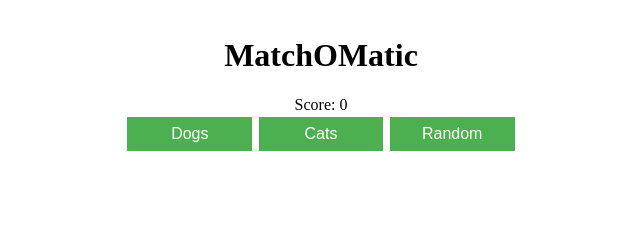
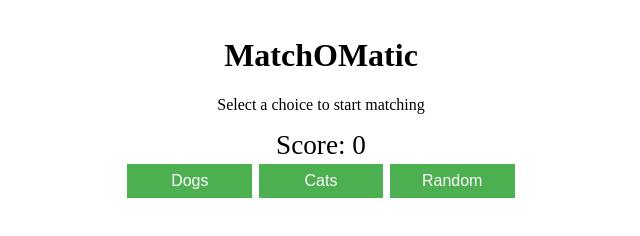
Before and after one commit to Amber-Robeck/matchOmatic, a plain HTML site: page index.html in a window 1280 px wide. Shown: the whole page, without its empty margins (319-959 px from the left). Drawn offline with Linux system fonts and the light colour scheme.

Commit message:
Added more stylings to the score and cards

```diff
--- a/assets/css/style.css
+++ b/assets/css/style.css
@@ -1,3 +1,4 @@
+/* beginning off header stylings */
 #header {
     padding: .5rem;
     text-align: center;
@@ -14,27 +15,37 @@ button {
     width: 10%;
 }
 
+#message {
+    font-weight: 500;
+}
+
+#score {
+    font-size: 1.7rem;
+}
+
+/* end of header stylings */
+
 #grid {
-    /* width: 400px;
-    height: 400px;
-    display: flex;
-    flex-wrap: wrap; */
     max-width: 1000px;
     display: grid;
     grid-template-columns: repeat(auto-fill, minmax(200px, 1fr));
     grid-gap: 0.5rem;
     grid-auto-rows: minmax(100px, auto);
-    /* justify-content: center; */
     margin: auto;
+    justify-content: center;
 }
 
 .card {
     width: 200px;
     height: 200px;
+    margin: auto;
 
 }
 
+/* class for when player wins */
 .winner {
     font-size: 3rem;
+    width: 50%;
+    margin: auto;
     background-color: lightgrey;
 }
--- a/assets/js/index.js
+++ b/assets/js/index.js
@@ -219,6 +219,10 @@ function makeHeader() {
     title.setAttribute("id", "title");
     title.innerHTML = "MatchOMatic";
     header.append(title);
+    let message = document.createElement("p");
+    message.setAttribute("id", "message");
+    message.innerHTML = "Select a choice to start matching"
+    header.append(message);
     let score = document.createElement("div");
     score.setAttribute("id", "score");
     score.innerHTML = "Score: 0";
@@ -242,6 +246,7 @@ async function clearData() {
         grid.remove();
     }
     score.innerHTML = "Score: 0";
+    score.removeAttribute("class", "winner")
     scorePoints = 0;
     userChoice = [];
     winningPairs = [];
```
